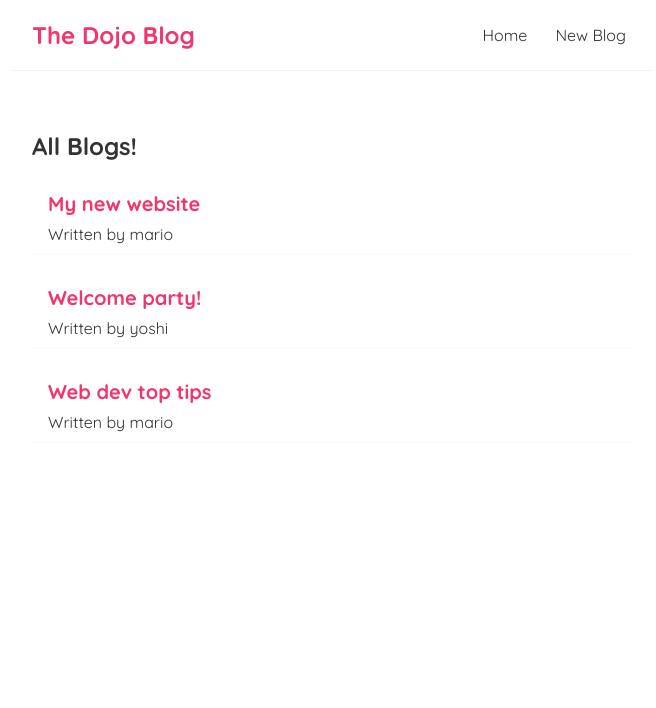
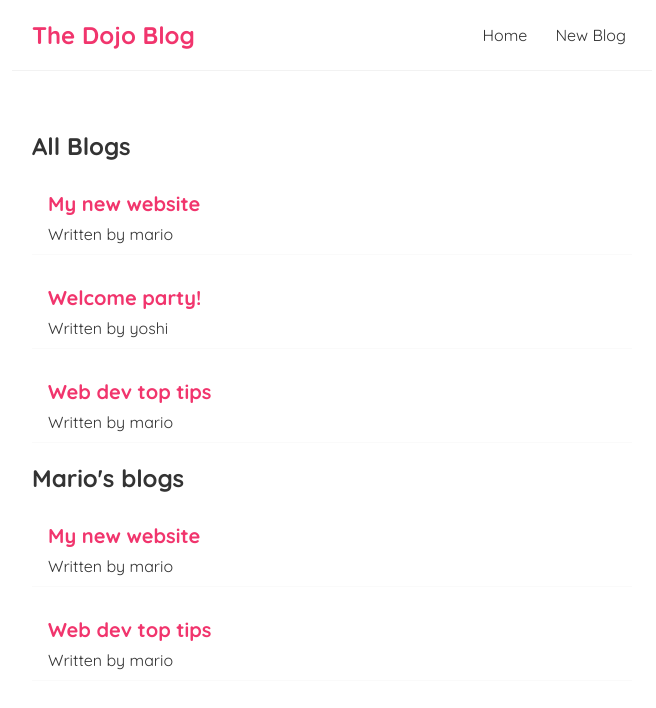
Before and after one commit to Abhinav-Telukunta/React_blogs, a React (Create React App) app: page / in a window 1280 px wide. Shown: the top 708 px of the page, without its empty margins (308-964 px from the left). Built offline with nearby package versions, Linux system fonts and the light colour scheme; the HTML template or start-up script is replaced by a standard one.

Commit message:
reusable components

```diff
--- a/src/Home.js
+++ b/src/Home.js
@@ -9,7 +9,8 @@
     ]);
     return (
         <div className="home">
-            <BlogList blogs={blogs} title="All Blogs!"/>
+            <BlogList blogs={blogs} title="All Blogs"/>
+            <BlogList blogs={blogs.filter((blog)=>blog.author==='mario')} title="Mario's blogs"/>
         </div>
      );
 }
```
